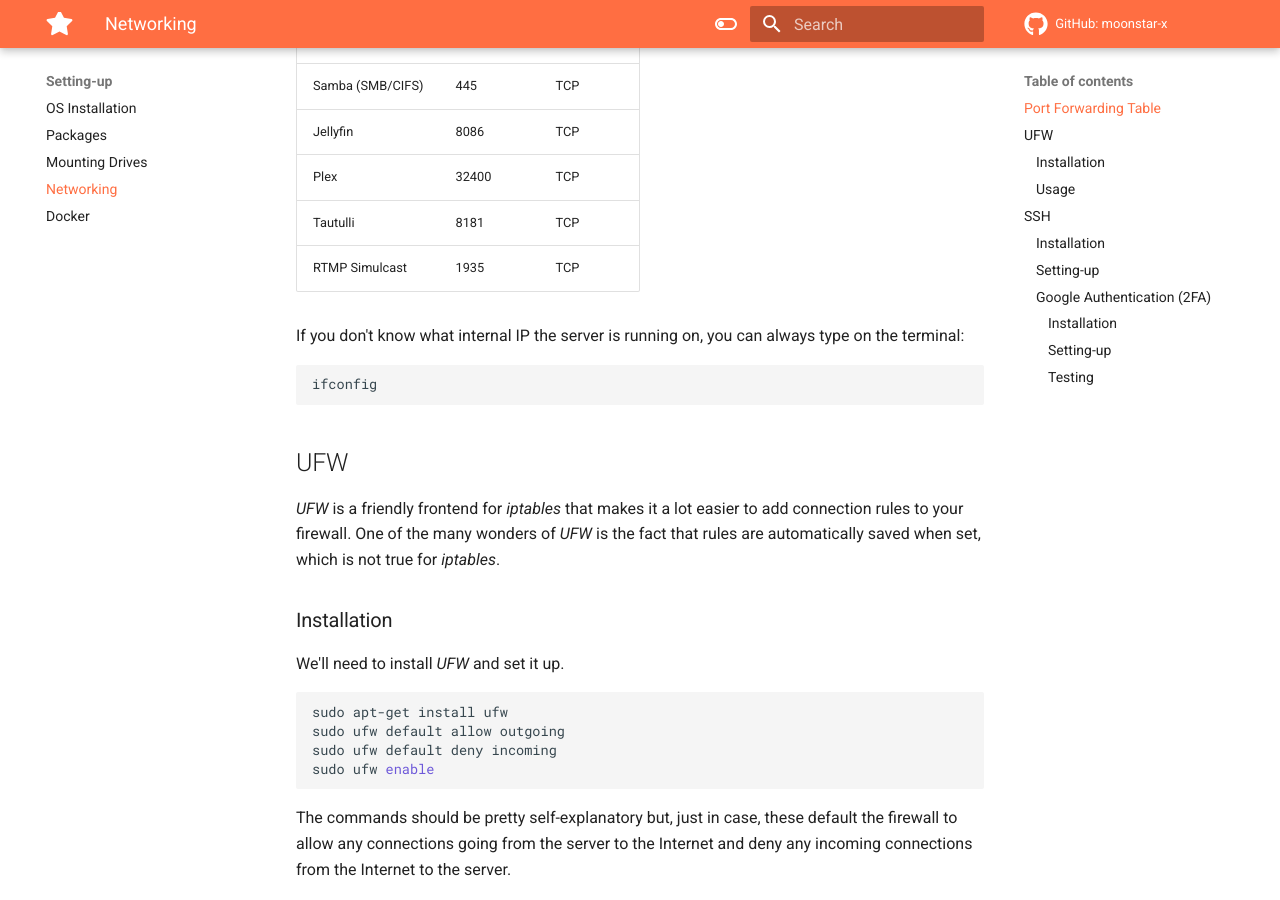
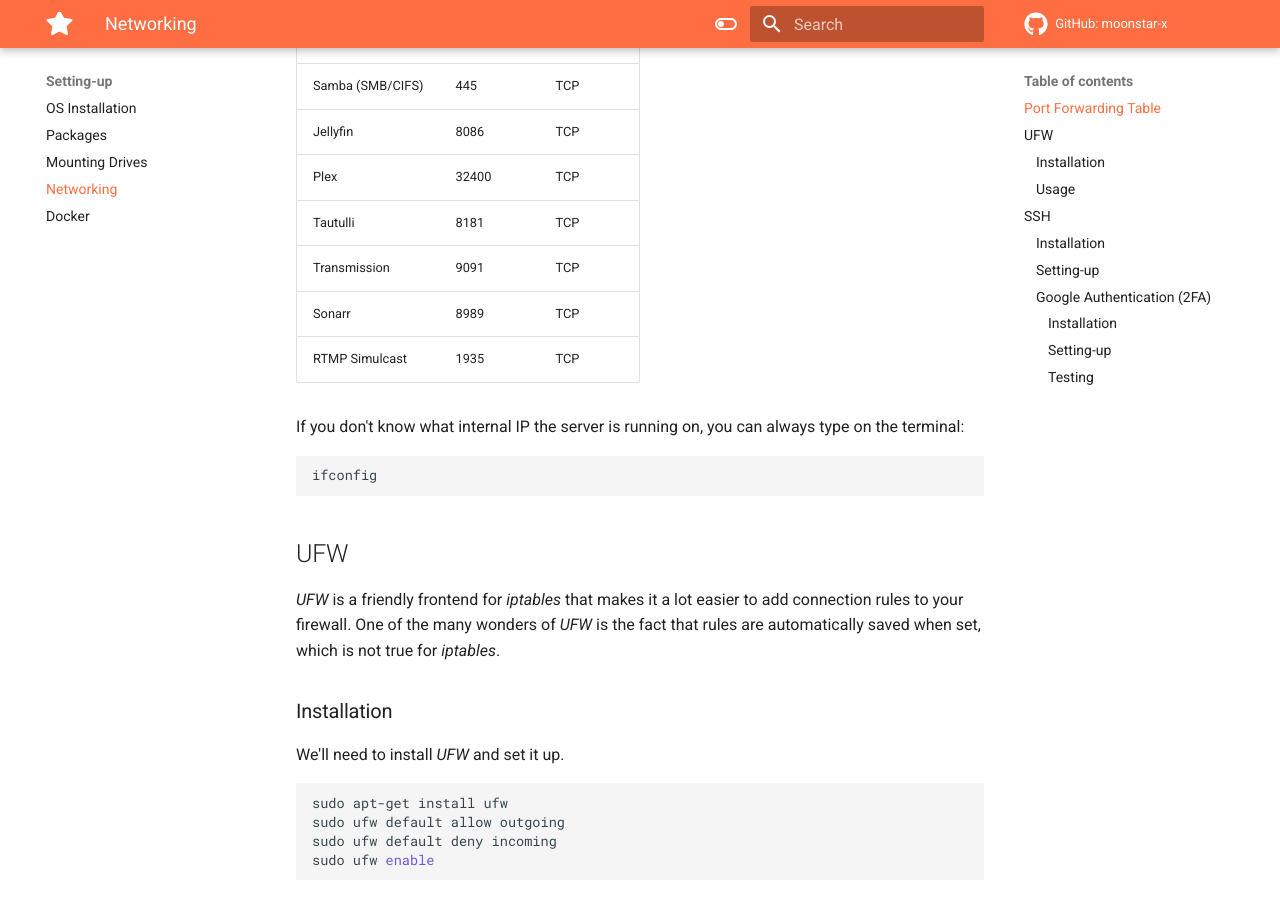
Before and after one commit to moonstar-x/server-setup, an MkDocs documentation site: the page built from docs/setting-up/networking.md, in a window 1280 px wide and 900 px high, scrolled down 423 px. Built offline with MkDocs 1.6.1 and Material for MkDocs 9.7.7, drawn with Linux system fonts in a browser that asks for light colours.

Commit message:
Added netoworking ports for transmission and sonarr.

```diff
--- a/docs/setting-up/networking.md
+++ b/docs/setting-up/networking.md
@@ -11,6 +11,8 @@ Here's a table that contains the required default ports that need to be forwarde
 | Jellyfin                    | 8086        | TCP      |
 | Plex                        | 32400       | TCP      |
 | Tautulli                    | 8181        | TCP      |
+| Transmission                | 9091        | TCP      |
+| Sonarr                      | 8989        | TCP      |
 | RTMP Simulcast              | 1935        | TCP      |
 
 If you don't know what internal IP the server is running on, you can always type on the terminal:
```
